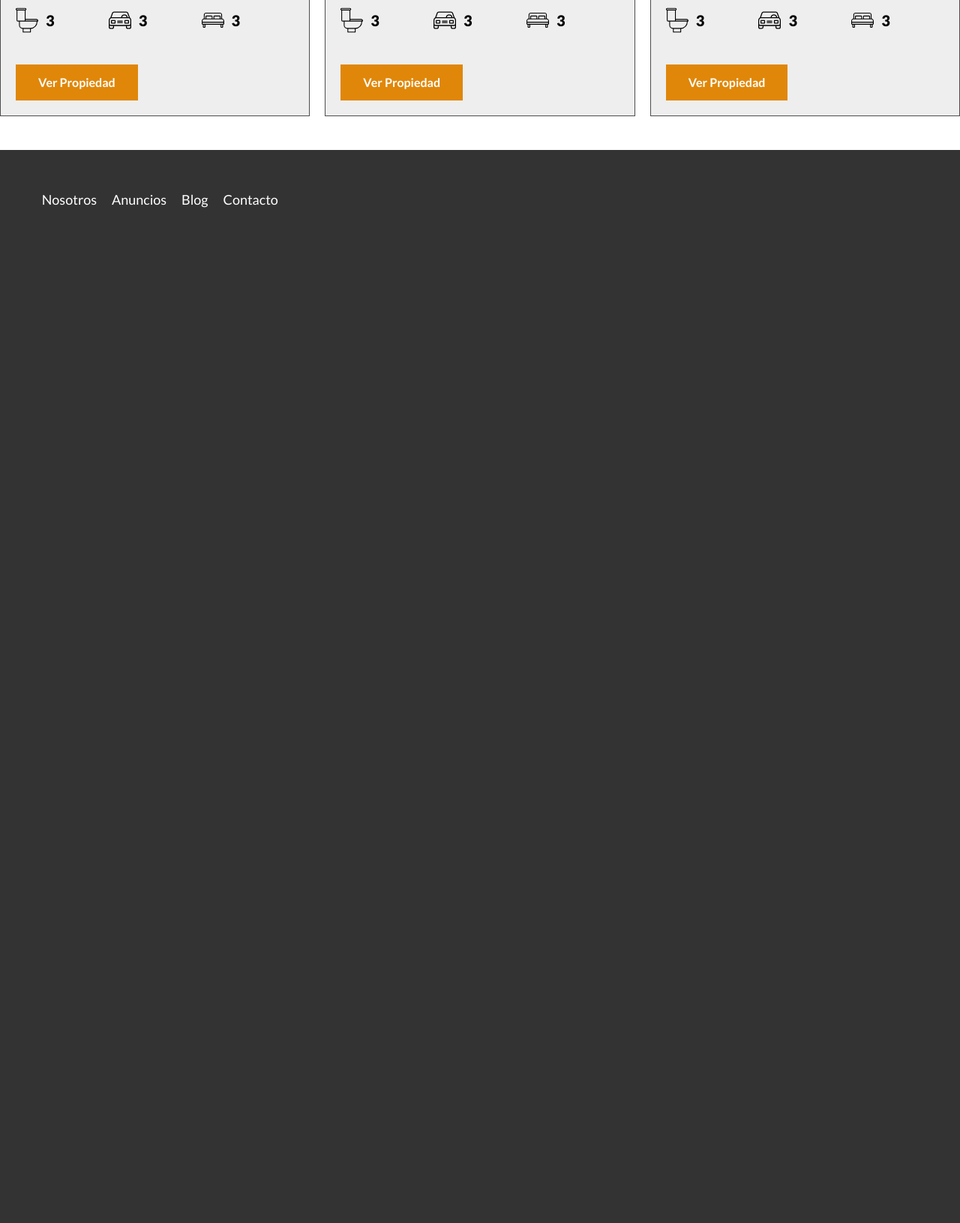
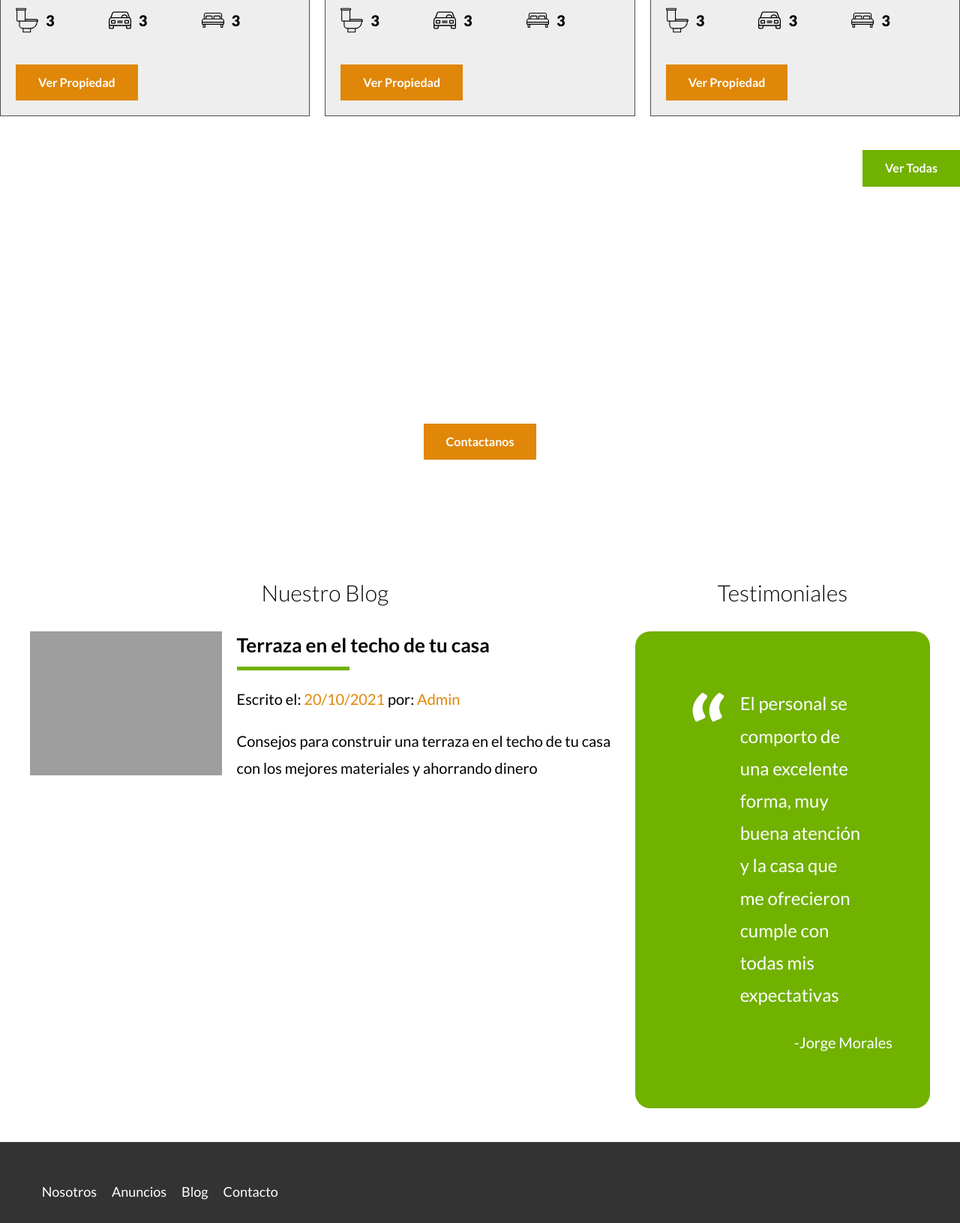
Before and after one commit to Jorge22L/PropertyDevKits, a PHP site: page / in a window 1280 px wide. Shown: the part 1876-3507 px from the top of the page at 75% size. Before the commit the page ends 2153 px from the top, so only its background shows below. Run offline with PHP 8.4, Linux system fonts and the light colour scheme; style sheets or scripts are compiled from the project's sources; some libraries are stand-ins or nearby versions; grey boxes are pictures that could not be loaded.

Commit message:
Finalizando home

```diff
--- a/index.html
+++ b/index.html
@@ -1,11 +1,13 @@
 <!DOCTYPE html>
 <html lang="en">
+
 <head>
     <meta charset="UTF-8">
     <meta name="viewport" content="width=device-width, initial-scale=1.0">
     <title>Bienes Raices</title>
     <link rel="stylesheet" href="build/css/app.css">
 </head>
+
 <body>
     <header class="header inicio">
         <div class="contenedor contenido-header">
@@ -33,17 +35,23 @@
             <div class="icono">
                 <img src="build/img/icono1.svg" alt="Seguridad" loading="lazy" />
                 <h3>Seguridad</h3>
-                <p>Lorem ipsum dolor sit amet consectetur adipisicing elit. Voluptatem dolore illo a consectetur debitis nobis cumque quo. Rem, quas. Quibusdam molestiae qui soluta at! Iste, in vel. Hic, sapiente consequuntur?</p>
+                <p>Lorem ipsum dolor sit amet consectetur adipisicing elit. Voluptatem dolore illo a consectetur debitis
+                    nobis cumque quo. Rem, quas. Quibusdam molestiae qui soluta at! Iste, in vel. Hic, sapiente
+                    consequuntur?</p>
             </div>
             <div class="icono">
                 <img src="build/img/icono2.svg" alt="Precio" loading="lazy" />
                 <h3>Precio</h3>
-                <p>Lorem ipsum dolor sit amet consectetur adipisicing elit. Voluptatem dolore illo a consectetur debitis nobis cumque quo. Rem, quas. Quibusdam molestiae qui soluta at! Iste, in vel. Hic, sapiente consequuntur?</p>
+                <p>Lorem ipsum dolor sit amet consectetur adipisicing elit. Voluptatem dolore illo a consectetur debitis
+                    nobis cumque quo. Rem, quas. Quibusdam molestiae qui soluta at! Iste, in vel. Hic, sapiente
+                    consequuntur?</p>
             </div>
             <div class="icono">
                 <img src="build/img/icono3.svg" alt="Tiempo" loading="lazy" />
                 <h3>Tiempo</h3>
-                <p>Lorem ipsum dolor sit amet consectetur adipisicing elit. Voluptatem dolore illo a consectetur debitis nobis cumque quo. Rem, quas. Quibusdam molestiae qui soluta at! Iste, in vel. Hic, sapiente consequuntur?</p>
+                <p>Lorem ipsum dolor sit amet consectetur adipisicing elit. Voluptatem dolore illo a consectetur debitis
+                    nobis cumque quo. Rem, quas. Quibusdam molestiae qui soluta at! Iste, in vel. Hic, sapiente
+                    consequuntur?</p>
             </div>
         </div>
     </main>
@@ -133,7 +141,53 @@
                 </div> <!--.contenido-anuncio-->
             </div> <!--.anuncio-->
         </div>
+        <div class="alinear-derecha">
+            <a href="anuncios.html" class="boton-verde">Ver Todas</a>
+        </div>
     </section>
+
+    <section class="imagen-contacto">
+        <h2>Encuentra la casa de tus sueños</h2>
+        <p>Llena el formulario de contacto y un asesor se pondra en contacto con usted lo antes posible.</p>
+        <a href="contacto.html" class="boton-naranja">Contactanos</a>
+    </section>
+
+    <div class="contenedor seccion seccion-inferior">
+
+        <section class="blog">
+            <h3>Nuestro Blog</h3>
+            <article class="entrada-blog">
+                <div class="imagen">
+                    <picture>
+                        <source srcset="build/img/blog1.webp" type="image/webp">
+                        <source srcset="build/img/blog1.jpg" type="image/jpeg">
+                        <img src="build/img/blog1.jpg" alt="Entrada blog" loading="lazy">
+                    </picture>
+                </div>
+                <div class="texto-entrada">
+                    <a href="entrada.html">
+                        <h4>Terraza en el techo de tu casa</h4>
+                        <p class="informacion-meta">Escrito el: <span>20/10/2021</span> por: <span>Admin</span></p>
+                        <p>
+                            Consejos para construir una terraza en el techo de tu casa con los mejores materiales y
+                            ahorrando dinero
+                        </p>
+                    </a>
+                </div>
+            </article>
+        </section>
+
+        <section class="testimoniales">
+            <h3>Testimoniales</h3>
+            <div class="testimonial">
+                <blockquote>
+                    El personal se comporto de una excelente forma, muy buena atención y la casa que me ofrecieron
+                    cumple con todas mis expectativas
+                </blockquote>
+                <p> -Jorge Morales</p>
+            </div>
+        </section>
+    </div>
 
     <footer class="footer seccion">
         <div class="contenedor contenedor-footer">
@@ -146,6 +200,7 @@
         </div>
     </footer>
 
-    <script src="build/js/bundle.min.js" ></script>
+    <script src="build/js/bundle.min.js"></script>
 </body>
+
 </html>
--- a/src/scss/app.scss
+++ b/src/scss/app.scss
@@ -11,3 +11,6 @@
 @import 'layout/navegacion';
 @import 'layout/iconos';
 @import 'layout/anuncios';
+@import 'layout/contactar';
+@import 'layout/inferior';
+@import 'layout/testimoniales';
--- a/src/scss/base/_botones.scss
+++ b/src/scss/base/_botones.scss
@@ -1,3 +1,7 @@
 .boton-naranja{
     @include boton($naranja, inline-block);
 }
+
+.boton-verde{
+    @include boton($verde, inline-block);
+}
--- /dev/null
+++ b/src/scss/layout/_contactar.scss
@@ -0,0 +1,28 @@
+.no-webp .imagen-contacto{
+    background-image: url(../img/encuentra.jpg);
+}
+
+.webp .imagen-contacto{
+    background-image: url(../img/encuentra.webp);
+}
+
+.imagen-contacto
+{
+    background-position: center center;
+    background-size: cover;
+    padding: $separacion * 2 0;
+    display: flex;
+    flex-direction: column;
+    align-items: center;
+
+    h2{
+        font-size: 4rem;
+        font-weight: $black;
+        color: $blanco;
+    }
+
+    p{
+        font-size: 1.8rem;
+        color: $blanco;
+    }
+}
--- /dev/null
+++ b/src/scss/layout/_inferior.scss
@@ -0,0 +1,52 @@
+@include tablet{
+    .seccion-inferior{
+        display: grid;
+        grid-template-columns: 2fr 1fr;
+        column-gap: 2rem;
+    }
+}
+
+.entrada-blog{
+    margin-bottom: 2rem;
+    @include tablet{
+        display: grid;
+        grid-template-columns: 1fr 2fr;
+        column-gap: 2rem;
+    }
+
+    &:last-of-type{
+        margin-bottom: 0;
+    }
+}
+
+.informacion-meta{
+    span{
+        color: $naranja;
+    }
+}
+
+.texto-entrada{
+    a{
+        color: $negro;
+        margin-top: 2rem;
+        display: block;
+        @include tablet{
+            margin: 0;
+        }
+    }
+
+    h4{
+        margin: 0;
+        line-height: 1.4;
+
+        &::after{
+            content: '';
+            display: block;
+            width: 15rem;
+            background-color: $verde;
+            margin-top: 1rem;
+            height: .5rem;
+        }
+
+    }
+}
--- /dev/null
+++ b/src/scss/layout/_testimoniales.scss
@@ -0,0 +1,27 @@
+.testimonial{
+    background-color: $verde;
+    font-size: 2.4rem;
+    padding: $separacion;
+    color: $blanco;
+    border-radius: 2rem;
+    margin-bottom: 2rem;
+
+    blockquote{
+        padding-left: 5rem;
+        position: relative;
+        &::before{
+            content: '';
+            background-image: url(../img/comilla.svg);
+            background-repeat: no-repeat;
+            width: 6rem;
+            height: 8rem;
+            position: absolute;
+            left: -2rem;
+        }
+    }
+
+    p{
+        text-align: right;
+        color: $blanco;
+    }
+}
```
Also changed, not shown: anuncio.html (added, +74 -0 lines).
